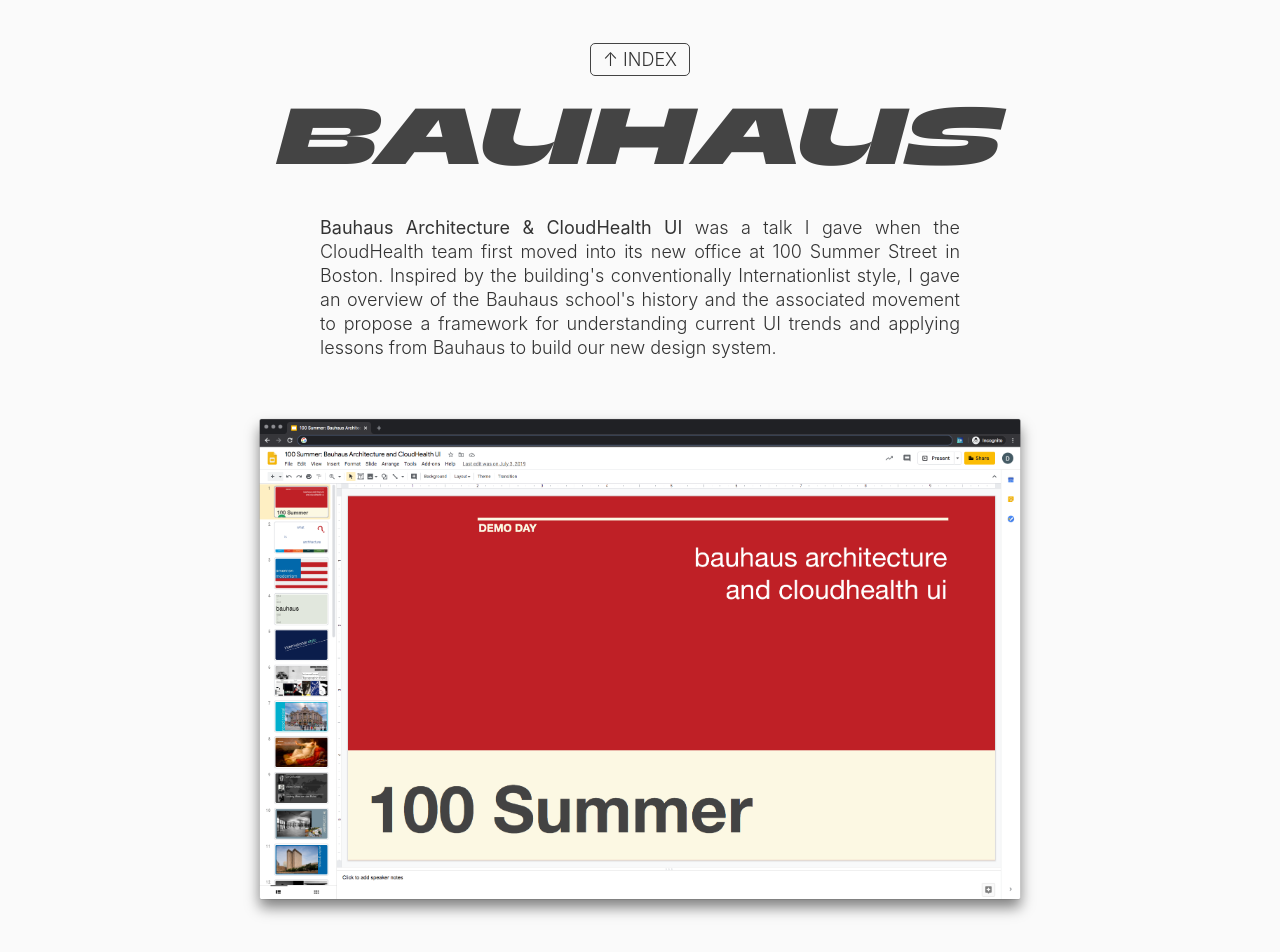
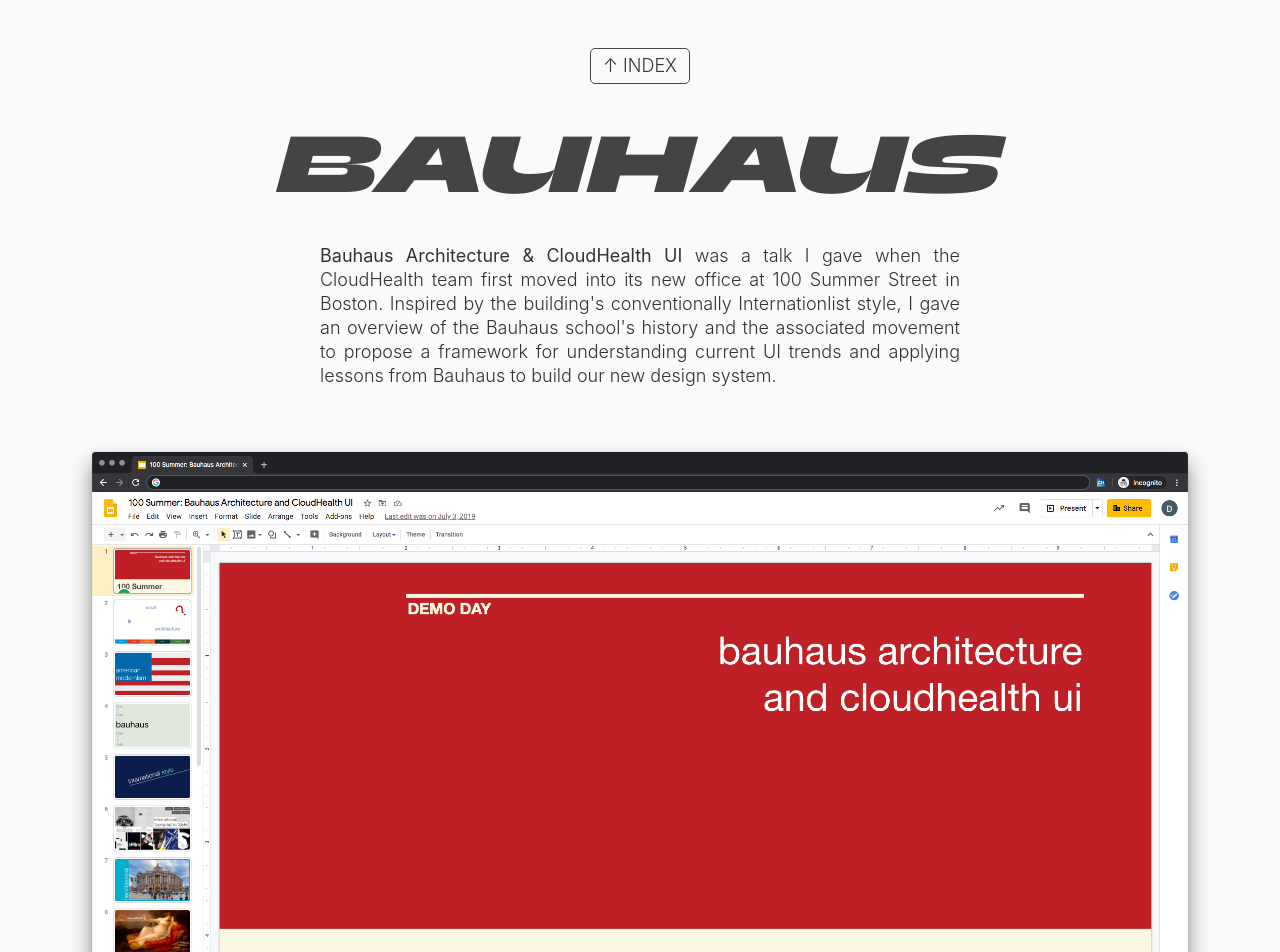
Before and after one commit to devin2712/ddxdevin, a Next.js app: page /bauhaus in a window 1280 px wide. Shown: the top 952 px of the page. Built offline with nearby package versions, Linux system fonts and the light colour scheme.

Commit message:
Add bauhausler and fix responsive widths

```diff
--- a/components/BlogPostGallery.module.css
+++ b/components/BlogPostGallery.module.css
@@ -1,6 +1,5 @@
 div.galleryImages {
   margin: 3rem auto;
-  max-width: 800px;
 }
 
 div.galleryImages img {
@@ -8,3 +7,29 @@ div.galleryImages img {
   max-width: 100%;
   margin-bottom: 2rem;
 }
+
+div.galleryImages.grid {
+  display: flex;
+  justify-content: space-evenly;
+  align-items: flex-start;
+  flex-wrap: wrap;
+}
+
+div.galleryImages.grid img {
+  display: inline-block;
+  max-width: 100%;
+  margin-bottom: 2em;
+  border: 5px solid #000;
+}
+
+@media only screen and (min-width: 400px) {
+  div.galleryImages.grid img {
+    max-width: 320px;
+  }
+}
+
+@media only screen and (min-width: 1200px) {
+  div.galleryImages.grid img {
+    max-width: 250px;
+  }
+}
--- a/components/BlogPostGallery.tsx
+++ b/components/BlogPostGallery.tsx
@@ -1,7 +1,12 @@
+import LazyLoad from "react-lazyload";
+
 import styles from "./BlogPostGallery.module.css";
 import ProgressiveImage from "./ProgressiveImage";
 
-import LazyLoad from "react-lazyload";
+export enum GalleryType {
+  GRID,
+  POST,
+}
 
 export interface BlogPostGalleryImage {
   src: String;
@@ -12,13 +17,25 @@ export interface BlogPostGalleryImage {
 
 export interface BlogPostGalleryProps {
   listOfImages: Array<BlogPostGalleryImage>;
+  type?: GalleryType;
+}
+
+function galleryTypeClass(type: GalleryType | undefined) {
+  const typeClasses = {
+    undefined: "",
+    [GalleryType.GRID]: styles.grid,
+    [GalleryType.POST]: styles.post,
+  };
+
+  return typeClasses[type];
 }
 
 export default function BlogPostGallery({
   listOfImages,
+  type,
 }: BlogPostGalleryProps) {
   return (
-    <div className={styles.galleryImages}>
+    <div className={`${styles.galleryImages} ${galleryTypeClass(type)}`}>
       {listOfImages.map((image) => (
         <div key={image.src as string}>
           <LazyLoad height={image.height || 500}>
--- a/components/Layout.module.css
+++ b/components/Layout.module.css
@@ -1,5 +1,10 @@
 .container {
-  max-width: 64rem;
+  max-width: 72rem;
   padding: 0 1rem;
   margin: 3rem auto 6rem;
 }
+
+.container main {
+  width: 100%;
+  display: inline-block;
+}
--- a/components/Nav.module.css
+++ b/components/Nav.module.css
@@ -1,9 +1,10 @@
 nav.nav {
-  margin: 1em 0;
+  margin: 1rem 0;
   text-align: center;
 }
 
 nav.nav a {
+  display: inline-block;
   border: 1px solid #444;
   border-radius: 5px;
   padding: 5px 12px;
--- a/pages/index.tsx
+++ b/pages/index.tsx
@@ -29,7 +29,7 @@ export default function Home() {
             title="Photography"
             links={[
               { url: "/la-main-ouverte", title: "La Main Ouverte" },
-              { url: "#1", title: "Bauhäuslers" },
+              { url: "/bauhauslers", title: "Bauhäuslers" },
               { url: "#2", title: "(S)E1 [WIP]" },
             ]}
           />
```
